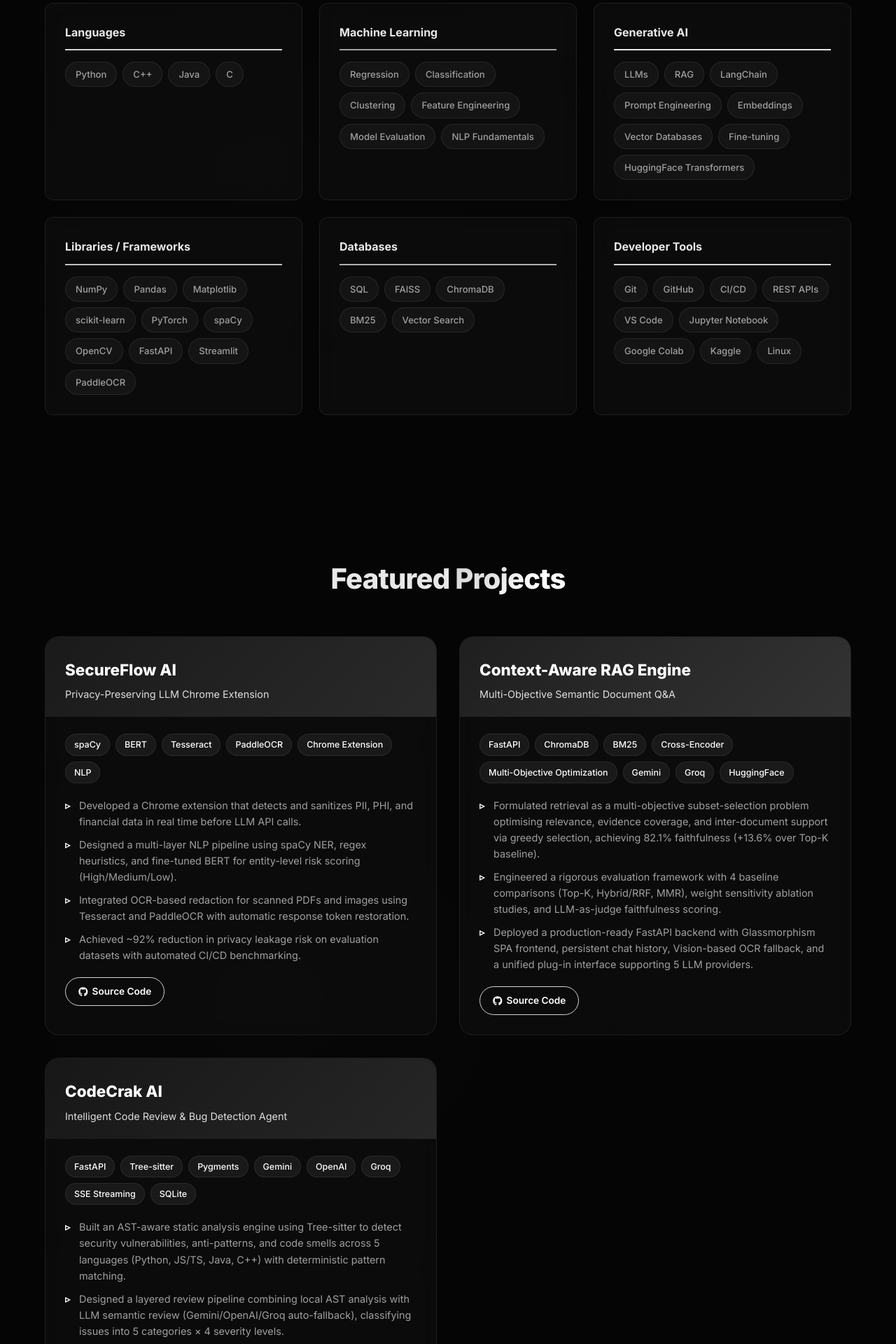
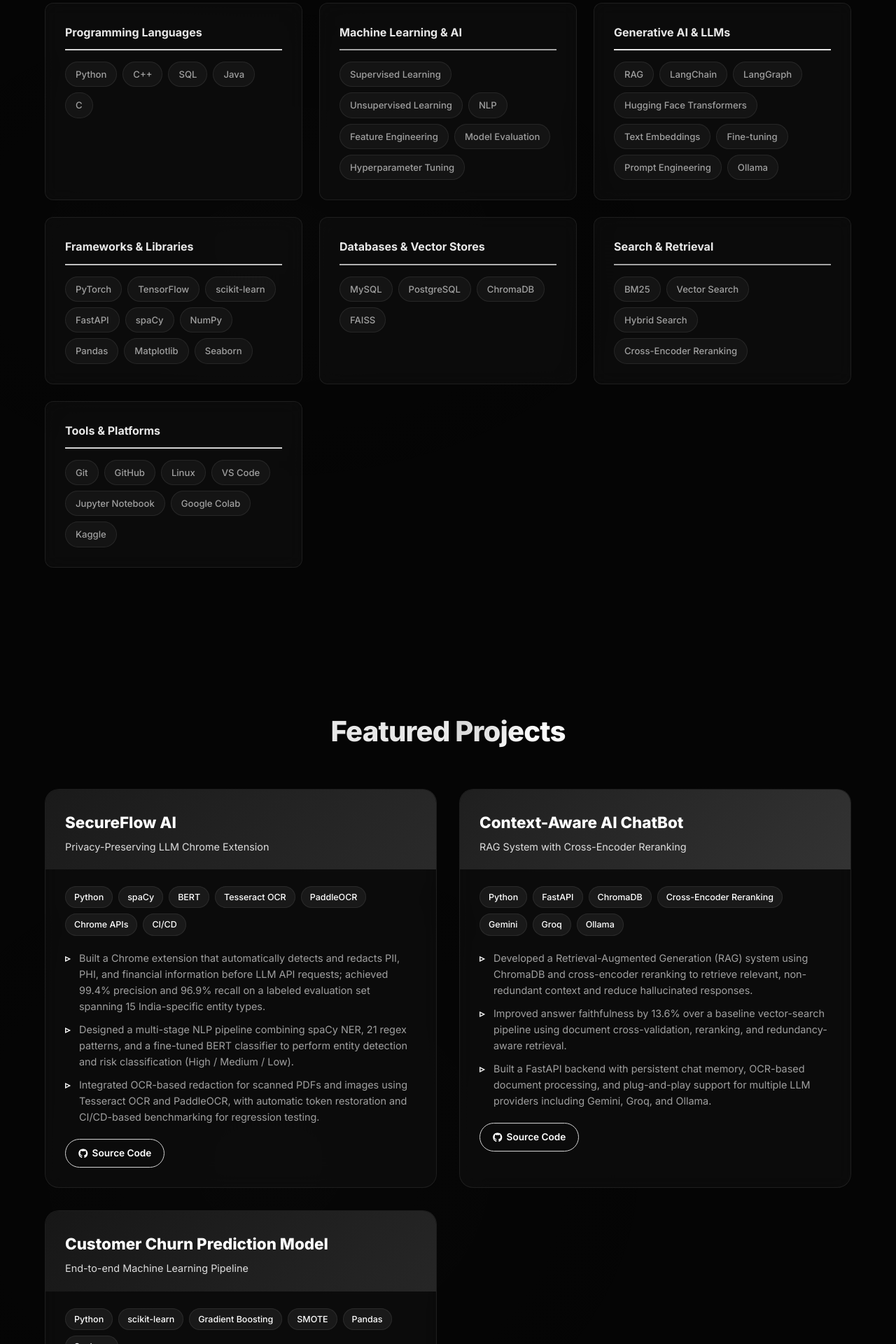
Before and after one commit to vzz95900/portfolio, a React (Create React App) app in the folder client/: page / in a window 1280 px wide. Shown: the part 2480-4400 px from the top of the page at 70% size. Built offline with nearby package versions, Linux system fonts and the light colour scheme; no server answers.

Commit message:
Skills Update

```diff
--- a/client/src/components/Competitive.js
+++ b/client/src/components/Competitive.js
@@ -15,16 +15,16 @@
   {
     name: 'Codeforces',
     icon: <SiCodeforces />,
-    count: '250+',
-    detail: 'Specialist Rated',
+    count: 'Specialist',
+    detail: 'Max Rating: 1421',
     color: '#1f8acb',
     bg: 'rgba(31,138,203,0.1)',
   },
   {
     name: 'CodeChef',
     icon: <SiCodechef />,
-    count: '250+',
-    detail: '3-Star Rated',
+    count: '3-Star',
+    detail: 'Max Rating: 1618',
     color: '#5b4638',
     bg: 'rgba(91,70,56,0.15)',
   },
@@ -47,7 +47,7 @@
           animate={inView ? { opacity: 1, y: 0 } : {}}
           transition={{ duration: 0.6 }}
         >
-          Competitive <span className="gradient-text">Programming</span>
+          Achievements & <span className="gradient-text">Certifications</span>
         </motion.h2>
 
         <motion.p
@@ -94,6 +94,27 @@
           <span className="competitive__total-number gradient-text">1000+</span>
           <span>Total Problems Solved</span>
         </motion.div>
+
+        <motion.div
+          className="competitive__certifications"
+          initial={{ opacity: 0, y: 20 }}
+          animate={inView ? { opacity: 1, y: 0 } : {}}
+          transition={{ delay: 1, duration: 0.5 }}
+          style={{ marginTop: '60px', textAlign: 'left', maxWidth: '800px', margin: '60px auto 0' }}
+        >
+          <ul style={{ listStyleType: 'none', padding: 0, display: 'flex', flexDirection: 'column', gap: '20px' }}>
+            <li style={{ background: 'rgba(255,255,255,0.03)', padding: '24px', borderRadius: '12px', border: '1px solid var(--border-color)' }}>
+              <h4 style={{ fontSize: '1.1rem', marginBottom: '8px', color: 'var(--accent-light)' }}>Deloitte Australia Data Analytics Job Simulation (Forage, 2025)</h4>
+              <p style={{ color: 'var(--text-secondary)', fontSize: '0.95rem', lineHeight: '1.6' }}>Completed the job simulation, gaining experience in data analysis, forensic technology, and dashboard reporting.</p>
+              <a href="https://drive.google.com/file/d/1vE9YLeTngRKo3CffulevKbPThBFMw9yY/view?usp=sharing" target="_blank" rel="noreferrer" style={{ display: 'inline-block', marginTop: '12px', fontSize: '0.85rem', color: 'var(--accent-light)', textDecoration: 'underline' }}>View Certificate</a>
+            </li>
+            <li style={{ background: 'rgba(255,255,255,0.03)', padding: '24px', borderRadius: '12px', border: '1px solid var(--border-color)' }}>
+              <h4 style={{ fontSize: '1.1rem', marginBottom: '8px', color: 'var(--accent-light)' }}>Supervised Machine Learning: Regression and Classification</h4>
+              <p style={{ color: 'var(--text-secondary)', fontSize: '0.95rem', lineHeight: '1.6' }}>Completed the course by DeepLearning.AI & Stanford University (Coursera, 2026).</p>
+              <a href="https://drive.google.com/file/d/1CDRd69E831UaA_Zqe76I3hj3BkXSehPM/view?usp=sharing" target="_blank" rel="noreferrer" style={{ display: 'inline-block', marginTop: '12px', fontSize: '0.85rem', color: 'var(--accent-light)', textDecoration: 'underline' }}>View Certificate</a>
+            </li>
+          </ul>
+        </motion.div>
       </motion.div>
     </section>
   );
--- a/client/src/components/Education.js
+++ b/client/src/components/Education.js
@@ -19,10 +19,11 @@
   const courses = [
     'Data Structures & Algorithms',
     'Operating Systems',
-    'Database Management Systems',
+    'DBMS',
     'Computer Networks',
     'Software Engineering',
-    'Object-Oriented System Design',
+    'OOP',
+    'Discrete Mathematics',
   ];
 
   return (
--- a/client/src/components/Projects.js
+++ b/client/src/components/Projects.js
@@ -1,43 +1,45 @@
 import React from 'react';
 import { motion } from 'framer-motion';
 import { useInView } from 'react-intersection-observer';
-import { FaGithub } from 'react-icons/fa';
+import { FaGithub, FaExternalLinkAlt } from 'react-icons/fa';
 
 const projectsData = [
   {
     title: 'SecureFlow AI',
     subtitle: 'Privacy-Preserving LLM Chrome Extension',
-    github: 'https://github.com/vzz95900/SecureFlow-AI-Extension.git',
-    tags: ['spaCy', 'BERT', 'Tesseract', 'PaddleOCR', 'Chrome Extension', 'NLP'],
+    link: 'https://github.com/vzz95900/SecureFlow-AI-Extension.git',
+    linkText: 'Source Code',
+    tags: ['Python', 'spaCy', 'BERT', 'Tesseract OCR', 'PaddleOCR', 'Chrome APIs', 'CI/CD'],
     points: [
-      'Developed a Chrome extension that detects and sanitizes PII, PHI, and financial data in real time before LLM API calls.',
-      'Designed a multi-layer NLP pipeline using spaCy NER, regex heuristics, and fine-tuned BERT for entity-level risk scoring (High/Medium/Low).',
-      'Integrated OCR-based redaction for scanned PDFs and images using Tesseract and PaddleOCR with automatic response token restoration.',
-      'Achieved ~92% reduction in privacy leakage risk on evaluation datasets with automated CI/CD benchmarking.',
+      'Built a Chrome extension that automatically detects and redacts PII, PHI, and financial information before LLM API requests; achieved 99.4% precision and 96.9% recall on a labeled evaluation set spanning 15 India-specific entity types.',
+      'Designed a multi-stage NLP pipeline combining spaCy NER, 21 regex patterns, and a fine-tuned BERT classifier to perform entity detection and risk classification (High / Medium / Low).',
+      'Integrated OCR-based redaction for scanned PDFs and images using Tesseract OCR and PaddleOCR, with automatic token restoration and CI/CD-based benchmarking for regression testing.',
     ],
     gradient: 'linear-gradient(135deg, #1a1a1a 0%, #2a2a2a 100%)',
   },
   {
-    title: 'Context-Aware RAG Engine',
-    subtitle: 'Multi-Objective Semantic Document Q&A',
-    github: 'https://github.com/vzz95900/ContextRag.git',
-    tags: ['FastAPI', 'ChromaDB', 'BM25', 'Cross-Encoder', 'Multi-Objective Optimization', 'Gemini', 'Groq', 'HuggingFace'],
+    title: 'Context-Aware AI ChatBot',
+    subtitle: 'RAG System with Cross-Encoder Reranking',
+    link: 'https://github.com/vzz95900/ContextRag.git',
+    linkText: 'Source Code',
+    tags: ['Python', 'FastAPI', 'ChromaDB', 'Cross-Encoder Reranking', 'Gemini', 'Groq', 'Ollama'],
     points: [
-      'Formulated retrieval as a multi-objective subset-selection problem optimising relevance, evidence coverage, and inter-document support via greedy selection, achieving 82.1% faithfulness (+13.6% over Top-K baseline).',
-      'Engineered a rigorous evaluation framework with 4 baseline comparisons (Top-K, Hybrid/RRF, MMR), weight sensitivity ablation studies, and LLM-as-judge faithfulness scoring.',
-      'Deployed a production-ready FastAPI backend with Glassmorphism SPA frontend, persistent chat history, Vision-based OCR fallback, and a unified plug-in interface supporting 5 LLM providers.',
+      'Developed a Retrieval-Augmented Generation (RAG) system using ChromaDB and cross-encoder reranking to retrieve relevant, non-redundant context and reduce hallucinated responses.',
+      'Improved answer faithfulness by 13.6% over a baseline vector-search pipeline using document cross-validation, reranking, and redundancy-aware retrieval.',
+      'Built a FastAPI backend with persistent chat memory, OCR-based document processing, and plug-and-play support for multiple LLM providers including Gemini, Groq, and Ollama.',
     ],
     gradient: 'linear-gradient(135deg, #1f1f1f 0%, #333333 100%)',
   },
   {
-    title: 'CodeCrak AI',
-    subtitle: 'Intelligent Code Review & Bug Detection Agent',
-    github: 'https://github.com/vzz95900/CodeCrak.git',
-    tags: ['FastAPI', 'Tree-sitter', 'Pygments', 'Gemini', 'OpenAI', 'Groq', 'SSE Streaming', 'SQLite'],
+    title: 'Customer Churn Prediction Model',
+    subtitle: 'End-to-end Machine Learning Pipeline',
+    link: 'https://www.kaggle.com/code/vizzzop/churnpred',
+    linkText: 'View on Kaggle',
+    tags: ['Python', 'scikit-learn', 'Gradient Boosting', 'SMOTE', 'Pandas', 'Seaborn'],
     points: [
-      'Built an AST-aware static analysis engine using Tree-sitter to detect security vulnerabilities, anti-patterns, and code smells across 5 languages (Python, JS/TS, Java, C++) with deterministic pattern matching.',
-      'Designed a layered review pipeline combining local AST analysis with LLM semantic review (Gemini/OpenAI/Groq auto-fallback), classifying issues into 5 categories × 4 severity levels.',
-      'Deployed a FastAPI backend with SSE real-time streaming, GitHub PR integration, Pygments syntax highlighting, report export, and a premium Glassmorphism SPA with Chart.js dashboards.',
+      'Compared Logistic Regression, Decision Tree, Random Forest, and Gradient Boosting models using 5-fold stratified cross-validation on the Blastchar Telco dataset (7,043 customers); Gradient Boosting achieved AUC-ROC 0.83 and 71.7% churn recall.',
+      'Engineered six domain-specific features including Customer Lifetime Value (CLV) and Charge-Per-Tenure; applied SMOTE, threshold tuning, Mutual Information, and Recursive Feature Elimination (RFE) for feature selection.',
+      'Built an end-to-end machine learning pipeline covering data preprocessing, feature engineering, model selection, hyperparameter tuning, and performance evaluation.',
     ],
     gradient: 'linear-gradient(135deg, #171717 0%, #262626 100%)',
   },
@@ -99,8 +101,8 @@
                 </ul>
 
                 <div className="project-card__links">
-                  <a href={project.github} target="_blank" rel="noreferrer" className="project-card__link">
-                    <FaGithub /> Source Code
+                  <a href={project.link} target="_blank" rel="noreferrer" className="project-card__link">
+                    {project.link.includes('github.com') ? <FaGithub /> : <FaExternalLinkAlt />} {project.linkText}
                   </a>
                 </div>
               </div>
--- a/client/src/components/Skills.js
+++ b/client/src/components/Skills.js
@@ -4,33 +4,38 @@
 
 const skillCategories = [
   {
-    title: 'Languages',
-    skills: ['Python', 'C++', 'Java', 'C'],
+    title: 'Programming Languages',
+    skills: ['Python', 'C++', 'SQL', 'Java', 'C'],
     color: '#d4d4d4',
   },
   {
-    title: 'Machine Learning',
-    skills: ['Regression', 'Classification', 'Clustering', 'Feature Engineering', 'Model Evaluation', 'NLP Fundamentals'],
+    title: 'Machine Learning & AI',
+    skills: ['Supervised Learning', 'Unsupervised Learning', 'NLP', 'Feature Engineering', 'Model Evaluation', 'Hyperparameter Tuning'],
     color: '#a3a3a3',
   },
   {
-    title: 'Generative AI',
-    skills: ['LLMs', 'RAG', 'LangChain', 'Prompt Engineering', 'Embeddings', 'Vector Databases', 'Fine-tuning', 'HuggingFace Transformers'],
+    title: 'Generative AI & LLMs',
+    skills: ['RAG', 'LangChain', 'LangGraph', 'Hugging Face Transformers', 'Text Embeddings', 'Fine-tuning', 'Prompt Engineering', 'Ollama'],
     color: '#e5e5e5',
   },
   {
-    title: 'Libraries / Frameworks',
-    skills: ['NumPy', 'Pandas', 'Matplotlib', 'scikit-learn', 'PyTorch', 'spaCy', 'OpenCV', 'FastAPI', 'Streamlit', 'PaddleOCR'],
+    title: 'Frameworks & Libraries',
+    skills: ['PyTorch', 'TensorFlow', 'scikit-learn', 'FastAPI', 'spaCy', 'NumPy', 'Pandas', 'Matplotlib', 'Seaborn'],
     color: '#c0c0c0',
   },
   {
-    title: 'Databases',
-    skills: ['SQL', 'FAISS', 'ChromaDB', 'BM25', 'Vector Search'],
+    title: 'Databases & Vector Stores',
+    skills: ['MySQL', 'PostgreSQL', 'ChromaDB', 'FAISS'],
     color: '#b0b0b0',
   },
   {
-    title: 'Developer Tools',
-    skills: ['Git', 'GitHub', 'CI/CD', 'REST APIs', 'VS Code', 'Jupyter Notebook', 'Google Colab', 'Kaggle', 'Linux'],
+    title: 'Search & Retrieval',
+    skills: ['BM25', 'Vector Search', 'Hybrid Search', 'Cross-Encoder Reranking'],
+    color: '#a3a3a3',
+  },
+  {
+    title: 'Tools & Platforms',
+    skills: ['Git', 'GitHub', 'Linux', 'VS Code', 'Jupyter Notebook', 'Google Colab', 'Kaggle'],
     color: '#d4d4d4',
   },
 ];
```
